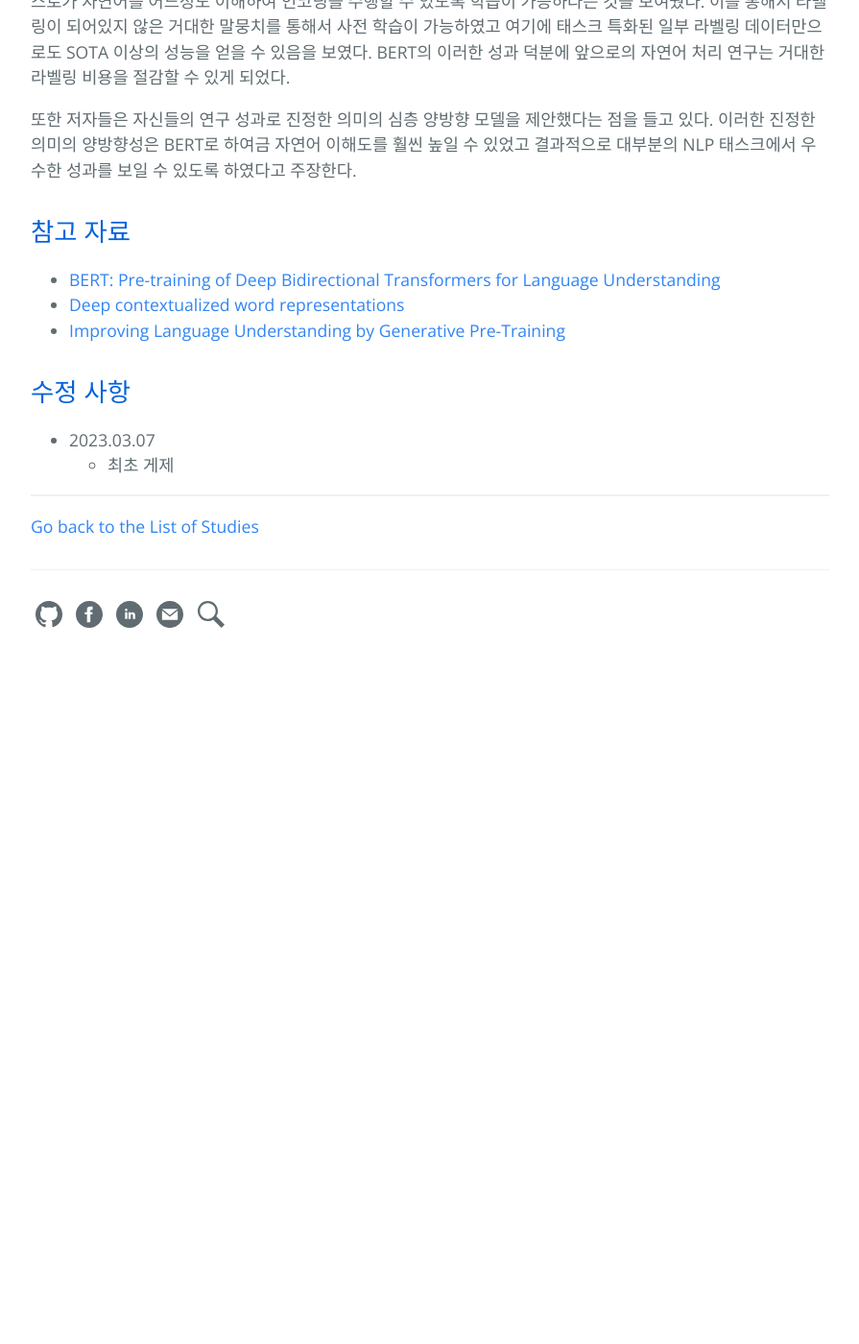
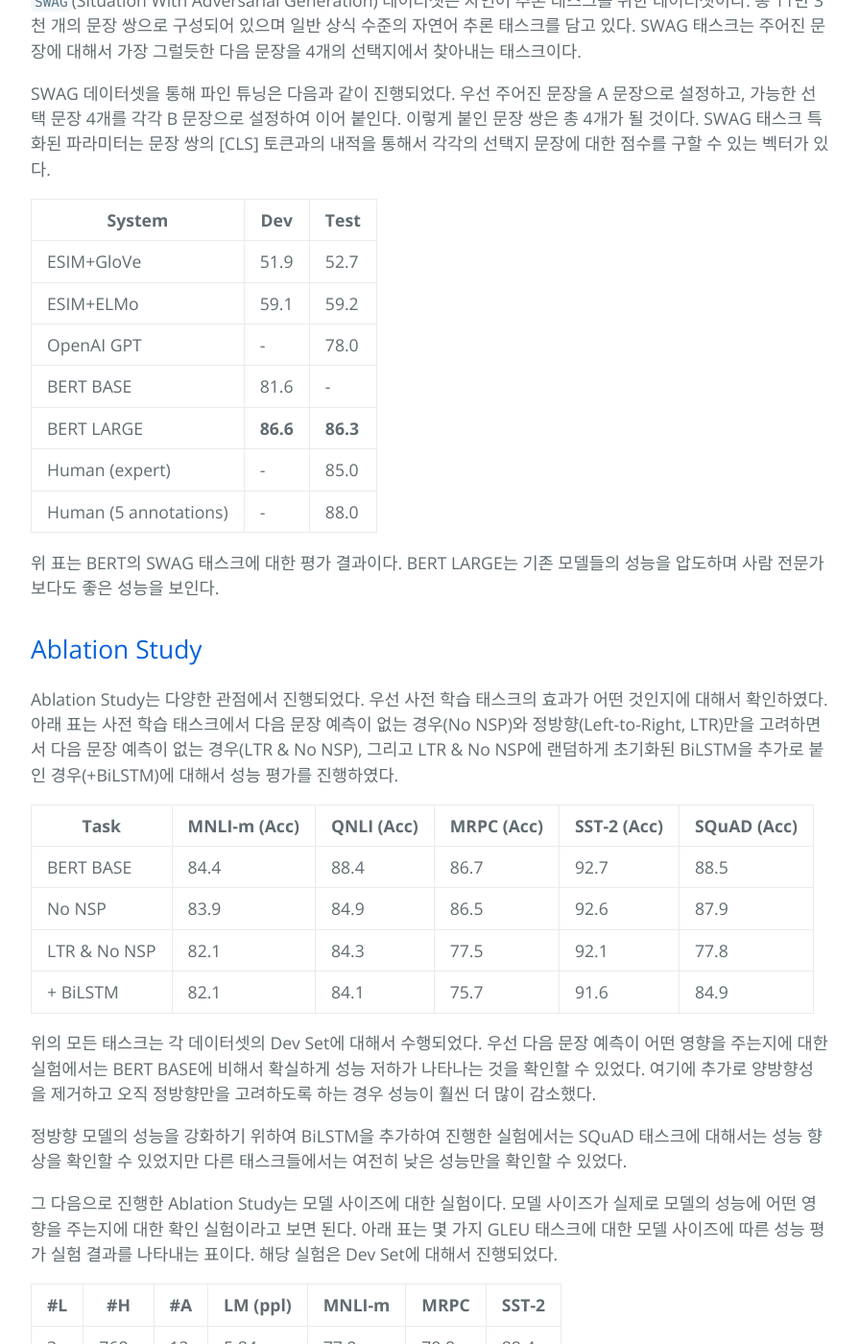
Before and after one commit to hcnoh/hcnoh.github.io, a Jekyll site: the page built from drafts/2023-03-07-nlp-04.md, in a window 1280 px wide and 1400 px high, scrolled down 11638 px. Shown: the whole window at 96% size, without its empty margins (192-1087 px from the left). Built offline with Jekyll 4.4.1, drawn with Linux system fonts in a browser that asks for light colours; comment, search, counter and statistics services are not loaded; before the commit the page ends 12346 px from its top, so only the background shows below that; some of the changed text lies outside the part shown.

Commit message:
bert 작성중

```diff
--- a/drafts/2023-03-07-nlp-04.md
+++ b/drafts/2023-03-07-nlp-04.md
@@ -30,6 +30,9 @@
     - [사전 학습 데이터](#사전-학습-데이터)
 - [BERT의 파인 튜닝](#bert의-파인-튜닝)
 - [BERT의 성능 평가](#bert의-성능-평가)
+    - [GLEU](#gleu)
+    - [SQuAD](#squad)
+    - [SWAG](#swag)
 - [정리](#정리)
 - [참고 자료](#참고-자료)
 - [수정 사항](#수정-사항)
@@ -269,9 +272,49 @@
 |           | EM    | F1    | EM    | F1    |
 | BERT LARGE (Single)       | 78.7  | 81.9  | 80.0  | 83.1  |
 
-위 표는 SQuAD 2.0 버전에서의 BERT와 기존 SOTA 모델들의 성능 평가 비교이다.
+위 표는 SQuAD 2.0 버전에서의 BERT와 기존 SOTA 모델들의 성능 평가 비교이다. 1.1 버전과 마찬가지 방법으로 BERT에 대한 평가가 진행되었으며 Test 셋에서 기존 모델들에 비해서 높은 성능을 보인다.
+
+### SWAG
+`SWAG`(Situation With Adversarial Generation) 데이터셋은 자연어 추론 태스크를 위한 데이터셋이다. 총 11만 3천 개의 문장 쌍으로 구성되어 있으며 일반 상식 수준의 자연어 추론 태스크를 담고 있다. SWAG 태스크는 주어진 문장에 대해서 가장 그럴듯한 다음 문장을 4개의 선택지에서 찾아내는 태스크이다.
+
+SWAG 데이터셋을 통해 파인 튜닝은 다음과 같이 진행되었다. 우선 주어진 문장을 A 문장으로 설정하고, 가능한 선택 문장 4개를 각각 B 문장으로 설정하여 이어 붙인다. 이렇게 붙인 문장 쌍은 총 4개가 될 것이다. SWAG 태스크 특화된 파라미터는 문장 쌍의 [CLS] 토큰과의 내적을 통해서 각각의 선택지 문장에 대한 점수를 구할 수 있는 벡터가 있다.
+
+| System                | Dev   | Test
+|-                      |-      |-
+| ESIM+GloVe            | 51.9  | 52.7
+| ESIM+ELMo             | 59.1  | 59.2
+| OpenAI GPT            | -     | 78.0
+| BERT BASE             | 81.6  | -
+| BERT LARGE            | **86.6**  | **86.3**
+| Human (expert)        | -     | 85.0
+| Human (5 annotations) | -     | 88.0
+
+위 표는 BERT의 SWAG 태스크에 대한 평가 결과이다. BERT LARGE는 기존 모델들의 성능을 압도하며 사람 전문가보다도 좋은 성능을 보인다.
 
 ## Ablation Study
+Ablation Study는 다양한 관점에서 진행되었다. 우선 사전 학습 태스크의 효과가 어떤 것인지에 대해서 확인하였다. 아래 표는 사전 학습 태스크에서 다음 문장 예측이 없는 경우(No NSP)와 정방향(Left-to-Right, LTR)만을 고려하면서 다음 문장 예측이 없는 경우(LTR & No NSP), 그리고 LTR & No NSP에 랜덤하게 초기화된 BiLSTM을 추가로 붙인 경우(+BiLSTM)에 대해서 성능 평가를 진행하였다.
+
+| Task          | MNLI-m (Acc)  | QNLI (Acc)    | MRPC (Acc)    | SST-2 (Acc)   | SQuAD (Acc)
+|-              |-              |-              |-              |-              |-
+| BERT BASE     | 84.4          | 88.4          | 86.7          | 92.7          | 88.5
+| No NSP        | 83.9          | 84.9          | 86.5          | 92.6          | 87.9
+| LTR & No NSP  | 82.1          | 84.3          | 77.5          | 92.1          | 77.8
+| + BiLSTM      | 82.1          | 84.1          | 75.7          | 91.6          | 84.9
+
+위의 모든 태스크는 각 데이터셋의 Dev Set에 대해서 수행되었다. 우선 다음 문장 예측이 어떤 영향을 주는지에 대한 실험에서는 BERT BASE에 비해서 확실하게 성능 저하가 나타나는 것을 확인할 수 있었다. 여기에 추가로 양방향성을 제거하고 오직 정방향만을 고려하도록 하는 경우 성능이 훨씬 더 많이 감소했다.
+
+정방향 모델의 성능을 강화하기 위하여 BiLSTM을 추가하여 진행한 실험에서는 SQuAD 태스크에 대해서는 성능 향상을 확인할 수 있었지만 다른 태스크들에서는 여전히 낮은 성능만을 확인할 수 있었다.
+
+그 다음으로 진행한 Ablation Study는 모델 사이즈에 대한 실험이다. 모델 사이즈가 실제로 모델의 성능에 어떤 영향을 주는지에 대한 확인 실험이라고 보면 된다. 아래 표는 몇 가지 GLEU 태스크에 대한 모델 사이즈에 따른 성능 평가 실험 결과를 나타내는 표이다. 해당 실험은 Dev Set에 대해서 진행되었다.
+
+| #L    | #H    | #A    | LM (ppl)  | MNLI-m    | MRPC  | SST-2
+|-      |-      |-      |-          |-          |-      |-
+| 3     | 768   | 12    | 5.84      | 77.9      | 79.8  | 88.4
+| 6     | 768   | 3     | 5.24      | 80.6      | 82.2  | 90.7
+| 6     | 768   | 12    | 4.68      | 81.9      | 84.8  | 91.3
+| 12    | 768   | 12    | 3.99      | 84.4      | 86.7  | 92.9
+| 12    | 1024  | 16    | 3.54      | 85.7      | 86.9  | 93.3
+| 24    | 1024  | 16    | 3.23      | 86.6      | 87.8  | 93.7
 
 ## 정리
 BERT는 Transformer 구조를 활용하여 자연어 토큰에 대한 표현 벡터를 생성하는 인코더 학습 과정에서 인코더 스스로가 자연어를 어느정도 이해하여 인코딩을 수행할 수 있도록 학습이 가능하다는 것을 보여줬다. 이를 통해서 라벨링이 되어있지 않은 거대한 말뭉치를 통해서 사전 학습이 가능하였고 여기에 태스크 특화된 일부 라벨링 데이터만으로도 SOTA 이상의 성능을 얻을 수 있음을 보였다. BERT의 이러한 성과 덕분에 앞으로의 자연어 처리 연구는 거대한 라벨링 비용을 절감할 수 있게 되었다.
```
